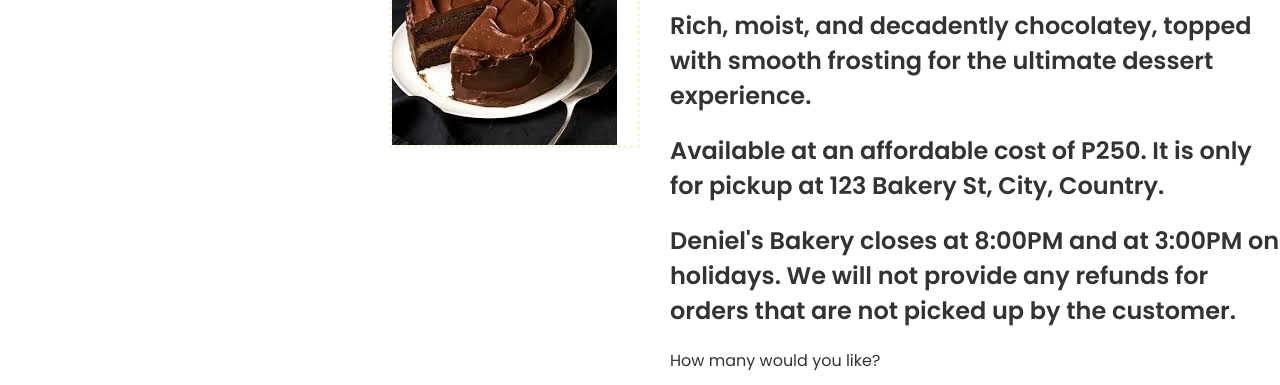
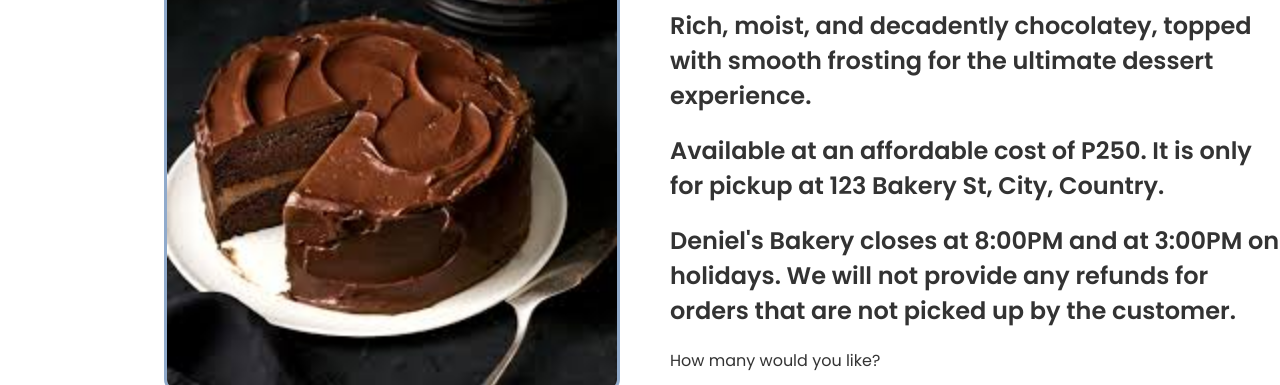
Before and after one commit to Furxin/Baakery, a plain HTML site: page takeout(copy) (1).html in a window 1280 px wide. Shown: the part 183-568 px from the top of the page. Drawn offline with Linux system fonts and the light colour scheme.

Commit message:
Update stylesf.css

```diff
--- a/stylesf.css
+++ b/stylesf.css
@@ -100,10 +100,15 @@ header {
 }
 
 .leftside img{
+  margin-top: 20px;
+  margin-right: 20px;
+  border: #90AACB solid;
+  border-radius: 14px;
   position: absolute;
   right: 0;
-  padding-right: 20px;
-  border: beige dotted;
+  height: 450px;
+  width: 450px;
+  object-fit: fill;
 }
 
 .rightside {
```
